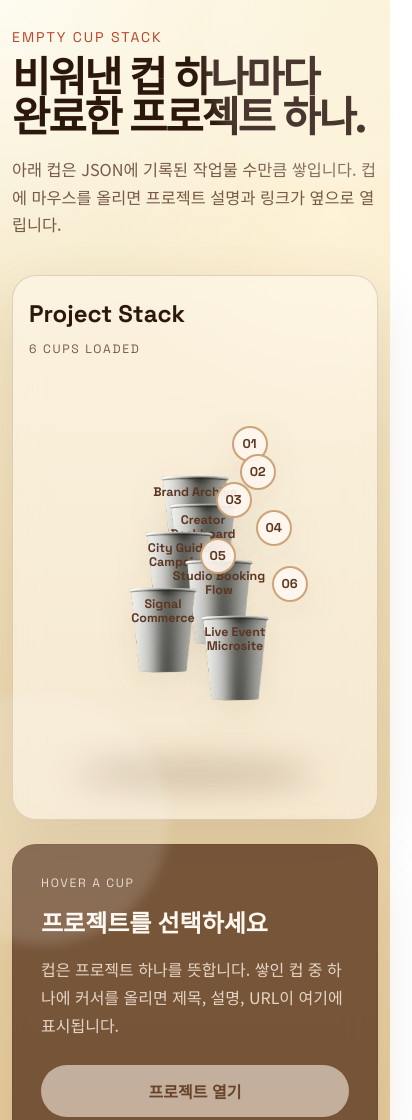
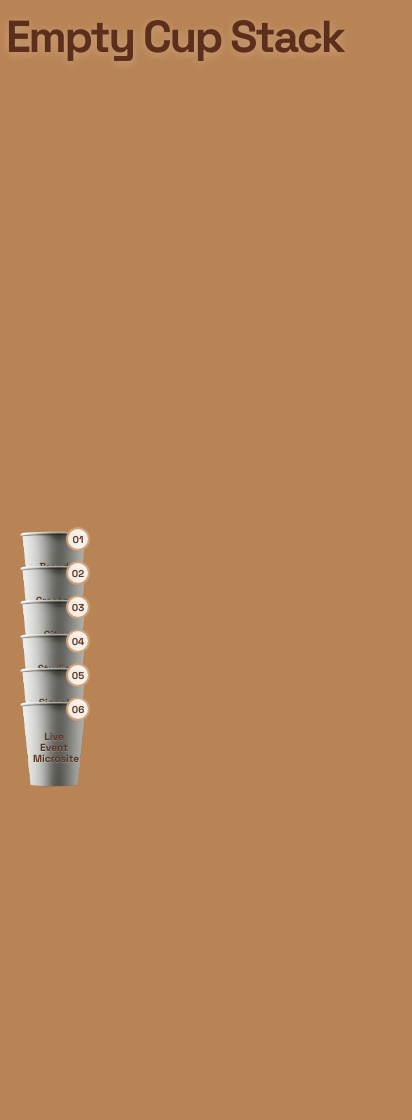
Before and after one commit to INIS2/emptycupstack, a plain HTML site: page index.html in a window 390 px wide. Shown: the top 1120 px of the page, 412 px wide, since content can reach past the window. After the commit the page ends 844 px from the top, so only its background shows below. Drawn offline with Linux system fonts and the light colour scheme.

Commit message:
Refine emptycupstack layout and interactions

```diff
--- a/assets/css/style.css
+++ b/assets/css/style.css
@@ -1,14 +1,8 @@
 :root {
-  --bg-top: #fbf3d6;
-  --bg-bottom: #e4c897;
-  --panel: rgba(87, 51, 28, 0.78);
-  --panel-border: rgba(91, 54, 31, 0.18);
-  --text: #2c170d;
-  --muted: #77594a;
-  --cup-main: #f4eee5;
-  --cup-edge: #c3915e;
+  --panel: rgba(48, 26, 15, 0.78);
+  --panel-border: rgba(255, 243, 226, 0.12);
+  --text: #28140c;
   --cup-ink: #5c3621;
-  --accent: #b9462c;
 }
 
 * {
@@ -21,161 +15,87 @@ body {
   min-height: 100%;
 }
 
+html {
+  background: #b88455;
+}
+
 body {
   font-family: "Noto Sans KR", sans-serif;
   color: var(--text);
-  background:
-    radial-gradient(circle at top left, rgba(255, 255, 255, 0.65), transparent 28%),
-    radial-gradient(circle at 85% 18%, rgba(255, 243, 217, 0.85), transparent 22%),
-    linear-gradient(180deg, var(--bg-top), var(--bg-bottom));
-}
-
-body::before,
-body::after {
-  content: "";
-  position: fixed;
-  width: 30vmax;
-  height: 30vmax;
-  border-radius: 50%;
-  background: rgba(255, 255, 255, 0.14);
-  filter: blur(6px);
-  pointer-events: none;
-}
-
-body::before {
-  top: -8vmax;
-  right: -8vmax;
-}
-
-body::after {
-  bottom: -12vmax;
-  left: -10vmax;
+  background: transparent;
 }
 
 .page-shell {
-  width: min(1180px, calc(100% - 32px));
+  width: min(1500px, calc(100% - 48px));
   margin: 0 auto;
-  padding: 48px 0 56px;
+  min-height: 100svh;
+  padding: 28px 0 0;
+  display: grid;
+  grid-template-rows: auto 1fr;
 }
 
 .hero {
-  max-width: 720px;
-  margin-bottom: 36px;
-}
-
-.hero-kicker,
-.detail-label,
-.count-label {
-  margin: 0;
-  font-family: "Space Grotesk", sans-serif;
-  text-transform: uppercase;
-  letter-spacing: 0.14em;
-}
-
-.hero-kicker {
-  color: var(--accent);
-  font-size: 0.88rem;
   margin-bottom: 12px;
 }
 
 .hero h1 {
   margin: 0;
   font-family: "Space Grotesk", sans-serif;
-  font-size: clamp(2.6rem, 8vw, 5.2rem);
-  line-height: 0.96;
+  font-size: clamp(2.8rem, 7vw, 6.4rem);
+  line-height: 0.92;
   letter-spacing: -0.05em;
-}
-
-.hero-copy {
-  margin: 18px 0 0;
-  max-width: 580px;
-  font-size: 1.02rem;
-  line-height: 1.7;
-  color: var(--muted);
+  color: #5b2f1b;
+  text-shadow: 0 2px 10px rgba(255, 244, 228, 0.28);
 }
 
 .showcase {
   display: grid;
-  grid-template-columns: minmax(0, 1.3fr) minmax(320px, 0.8fr);
-  gap: 24px;
+  grid-template-columns: minmax(180px, 0.62fr) minmax(0, 1.38fr);
+  gap: 28px;
   align-items: stretch;
+  min-height: 0;
 }
 
 .stack-panel,
 .detail-panel {
   position: relative;
-  border: 1px solid var(--panel-border);
-  border-radius: 32px;
-  backdrop-filter: blur(14px);
-  box-shadow: 0 24px 60px rgba(85, 53, 27, 0.12);
+  min-height: 0;
 }
 
 .stack-panel {
-  padding: 28px 24px 30px;
-  background: rgba(255, 250, 241, 0.52);
-  overflow: hidden;
-}
-
-.stack-panel-head {
-  display: flex;
-  justify-content: space-between;
-  gap: 12px;
-  align-items: baseline;
-}
-
-.stack-panel-head h2,
-.detail-panel h2 {
-  margin: 0;
-  font-family: "Space Grotesk", sans-serif;
-  font-size: clamp(1.5rem, 3vw, 2rem);
-}
-
-.count-label {
-  color: var(--muted);
-  font-size: 0.76rem;
+  overflow: visible;
+  background: transparent;
 }
 
 .stack-stage {
   position: relative;
-  min-height: 620px;
-  padding: 24px 16px 16px;
-  display: flex;
-  align-items: end;
-  justify-content: center;
-}
-
-.stack-shadow {
-  position: absolute;
-  left: 50%;
-  bottom: 6px;
-  width: min(440px, 72%);
-  height: 34px;
-  transform: translateX(-50%);
-  border-radius: 50%;
-  background: rgba(83, 47, 23, 0.2);
-  filter: blur(16px);
+  min-height: calc(100svh - 140px);
+  overflow: hidden;
+  background: transparent;
 }
 
 .cup-stack {
-  position: relative;
-  width: min(460px, 100%);
+  position: absolute;
+  left: 24px;
+  bottom: 24px;
+  width: 220px;
   height: 560px;
+  z-index: 2;
 }
 
 .cup-card {
-  --lift: 0px;
-  --tilt: 0deg;
   position: absolute;
-  left: 50%;
-  bottom: calc(var(--cup-order) * 42px);
-  width: min(280px, 74vw);
-  aspect-ratio: 0.82 / 1;
-  transform: translateX(calc(-50% + var(--cup-shift))) translateY(calc(var(--lift) * -1)) rotate(var(--tilt));
+  left: 0;
+  bottom: var(--cup-bottom);
+  width: 146px;
+  aspect-ratio: 0.76 / 1;
+  overflow: hidden;
+  transform: translateY(0);
   transform-origin: center bottom;
-  transition: transform 220ms ease, filter 220ms ease;
+  transition: bottom 260ms ease, transform 260ms ease, filter 260ms ease;
   text-decoration: none;
   color: inherit;
-  filter: drop-shadow(0 12px 18px rgba(89, 58, 35, 0.08));
+  filter: none;
   animation: settle 620ms cubic-bezier(.2, .8, .2, 1) both;
   animation-delay: calc(var(--cup-order) * 70ms);
 }
@@ -183,10 +103,7 @@ body::after {
 .cup-card:hover,
 .cup-card:focus-visible,
 .cup-card.is-active {
-  --lift: 16px;
-  --tilt: calc(var(--cup-tilt) * 0.35);
-  z-index: 50;
-  filter: drop-shadow(0 18px 26px rgba(89, 58, 35, 0.18));
+  filter: none;
 }
 
 .cup-card:focus-visible {
@@ -194,10 +111,14 @@ body::after {
 }
 
 .cup-image {
-  display: block;
-  width: 100%;
+  position: absolute;
+  left: 50%;
+  bottom: -2px;
+  width: 250%;
   height: 100%;
-  object-fit: contain;
+  object-fit: cover;
+  object-position: center bottom;
+  transform: translateX(-50%);
   user-select: none;
   pointer-events: none;
 }
@@ -205,67 +126,87 @@ body::after {
 .cup-label {
   position: absolute;
   left: 50%;
-  top: 38%;
-  width: 44%;
+  top: 39%;
+  width: 48%;
   transform: translateX(-50%);
   text-align: center;
   font-family: "Space Grotesk", sans-serif;
-  font-size: 0.9rem;
+  font-size: 0.84rem;
   font-weight: 700;
-  line-height: 1.15;
+  line-height: 1.08;
   color: var(--cup-ink);
   word-break: keep-all;
+  text-shadow: 0 1px 0 rgba(255, 255, 255, 0.22);
+  z-index: 2;
 }
 
 .cup-index {
   position: absolute;
-  right: 17%;
-  top: 16%;
+  right: 10px;
+  top: 16px;
   display: inline-flex;
   align-items: center;
   justify-content: center;
-  width: 36px;
-  height: 36px;
+  width: 30px;
+  height: 30px;
   border-radius: 50%;
   background: rgba(255, 247, 239, 0.92);
   border: 2px solid rgba(195, 145, 94, 0.82);
   font-family: "Space Grotesk", sans-serif;
   font-weight: 700;
-  font-size: 0.8rem;
+  font-size: 0.72rem;
   color: var(--cup-ink);
   z-index: 3;
 }
 
 .detail-panel {
-  padding: 28px;
+  align-self: center;
+  min-height: 420px;
+  padding: 40px 42px;
+  border: 1px solid var(--panel-border);
+  border-radius: 34px;
   background: var(--panel);
   color: #fff7f0;
   display: flex;
   flex-direction: column;
-  justify-content: space-between;
+  justify-content: center;
+  gap: 20px;
+  backdrop-filter: blur(16px);
+  box-shadow: 0 28px 50px rgba(39, 18, 10, 0.22);
+  opacity: 0;
+  transform: translateX(28px);
+  pointer-events: none;
+  transition: opacity 220ms ease, transform 260ms ease;
 }
 
-.detail-label {
-  color: rgba(255, 228, 203, 0.72);
-  font-size: 0.76rem;
+.detail-panel.is-visible {
+  opacity: 1;
+  transform: translateX(0);
+  pointer-events: auto;
 }
 
 .detail-panel h2 {
-  margin-top: 10px;
-  margin-bottom: 16px;
+  margin: 0;
+  font-family: "Space Grotesk", sans-serif;
+  font-size: clamp(2.2rem, 4vw, 4.8rem);
+  line-height: 0.92;
+  max-width: 12ch;
 }
 
 .detail-panel p {
   margin: 0;
+  max-width: 56ch;
   color: rgba(255, 241, 229, 0.82);
-  line-height: 1.75;
+  font-size: clamp(1rem, 1.5vw, 1.2rem);
+  line-height: 1.9;
 }
 
 .detail-link {
   display: inline-flex;
   align-items: center;
   justify-content: center;
-  margin-top: 26px;
+  align-self: flex-start;
+  margin-top: 8px;
   padding: 14px 18px;
   border-radius: 999px;
   background: #fff6ec;
@@ -289,68 +230,112 @@ body::after {
 @keyframes settle {
   from {
     opacity: 0;
-    transform: translateX(calc(-50% + var(--cup-shift))) translateY(36px) rotate(calc(var(--cup-tilt) * -1));
+    transform: translateY(36px);
   }
   to {
     opacity: 1;
-    transform: translateX(calc(-50% + var(--cup-shift))) translateY(0) rotate(var(--tilt));
+    transform: translateY(0);
   }
 }
 
 @media (max-width: 900px) {
   .page-shell {
-    width: min(100% - 24px, 960px);
-    padding-top: 28px;
+    width: min(100% - 20px, 960px);
+    min-height: 100svh;
+    padding-top: 22px;
   }
 
   .showcase {
-    grid-template-columns: 1fr;
+    grid-template-columns: minmax(150px, 0.72fr) minmax(0, 1.28fr);
+    gap: 18px;
   }
 
   .stack-stage {
-    min-height: 520px;
+    min-height: calc(100svh - 120px);
   }
 
   .cup-stack {
-    height: 470px;
+    left: 10px;
+    width: 170px;
+    height: 430px;
+    bottom: 22px;
   }
 
   .cup-card {
-    bottom: calc(var(--cup-order) * 34px);
-    width: min(250px, 78vw);
+    width: 108px;
+  }
+
+  .detail-panel {
+    min-height: 0;
+    padding: 24px 22px;
+  }
+
+  .detail-panel h2 {
+    font-size: clamp(1.7rem, 4.8vw, 3rem);
+  }
+
+  .detail-panel p {
+    font-size: 0.95rem;
+    line-height: 1.7;
   }
 }
 
 @media (max-width: 560px) {
-  .stack-panel,
+  .page-shell {
+    width: calc(100% - 12px);
+    min-height: 100svh;
+    padding-top: 16px;
+  }
+
+  .showcase {
+    grid-template-columns: 136px minmax(0, 1fr);
+    gap: 12px;
+  }
+
+  .stack-stage {
+    min-height: calc(100svh - 92px);
+  }
+
+  .cup-stack {
+    left: 4px;
+    width: 136px;
+    height: 360px;
+    bottom: 20px;
+  }
+
+  .cup-card {
+    width: 88px;
+  }
+
+  .cup-label {
+    font-size: 0.64rem;
+  }
+
+  .cup-index {
+    width: 24px;
+    height: 24px;
+    right: 8px;
+    top: 12px;
+    font-size: 0.62rem;
+  }
+
   .detail-panel {
+    min-height: 0;
+    padding: 18px 16px;
     border-radius: 24px;
   }
 
-  .stack-panel {
-    padding: 22px 16px 22px;
+  .detail-panel h2 {
+    font-size: clamp(1.3rem, 7vw, 2rem);
   }
 
-  .stack-panel-head {
-    flex-direction: column;
-    align-items: flex-start;
+  .detail-panel p {
+    font-size: 0.88rem;
+    line-height: 1.55;
   }
 
-  .stack-stage {
-    min-height: 440px;
-    padding: 16px 4px 6px;
-  }
-
-  .cup-stack {
-    height: 400px;
-  }
-
-  .cup-card {
-    bottom: calc(var(--cup-order) * 28px);
-    width: min(220px, 82vw);
-  }
-
-  .cup-label {
-    font-size: 0.78rem;
+  .detail-link {
+    padding: 12px 14px;
+    font-size: 0.86rem;
   }
 }
--- a/assets/js/script.js
+++ b/assets/js/script.js
@@ -1,79 +1,182 @@
 const stackElement = document.querySelector("#cup-stack");
-const countElement = document.querySelector("#project-count");
+const detailPanel = document.querySelector(".detail-panel");
 const detailTitle = document.querySelector("#detail-title");
 const detailDesc = document.querySelector("#detail-desc");
 const detailLink = document.querySelector("#detail-link");
 const template = document.querySelector("#cup-template");
 
+const fallbackProjects = [
+  {
+    title: "Brand Archive",
+    url: "https://example.com/brand-archive",
+    desc: "브랜드 스토리와 제품 라인업을 한 화면에서 탐색할 수 있도록 설계한 아카이브형 웹사이트."
+  },
+  {
+    title: "Creator Dashboard",
+    url: "https://example.com/creator-dashboard",
+    desc: "콘텐츠 성과, 일정, 협업 요청을 빠르게 파악할 수 있도록 구성한 크리에이터 대시보드."
+  },
+  {
+    title: "City Guide Campaign",
+    url: "https://example.com/city-guide",
+    desc: "지역 행사와 장소 정보를 시각적으로 큐레이션한 프로모션 랜딩페이지."
+  },
+  {
+    title: "Studio Booking Flow",
+    url: "https://example.com/studio-booking",
+    desc: "촬영 스튜디오 예약 단계를 단순화하고 전환율을 높이는 데 초점을 둔 예약 플로우."
+  },
+  {
+    title: "Signal Commerce",
+    url: "https://example.com/signal-commerce",
+    desc: "상품 큐레이션과 빠른 결제 경험을 결합한 실험형 커머스 프로젝트."
+  },
+  {
+    title: "Live Event Microsite",
+    url: "https://example.com/live-event",
+    desc: "라이브 일정, 하이라이트, 티켓 링크를 집약해 보여주는 이벤트 마이크로사이트."
+  }
+];
+
 const defaultDetail = {
-  title: "프로젝트를 선택하세요",
-  desc: "컵은 프로젝트 하나를 뜻합니다. 쌓인 컵 중 하나에 커서를 올리면 제목, 설명, URL이 여기에 표시됩니다.",
+  title: "Project",
+  desc: "Hover over a cup to read the project.",
   url: "#"
 };
+
+let currentProjects = [];
+let activeIndex = -1;
+let pinnedIndex = -1;
+
+const getStackIndexFromDomIndex = (domIndex, total) => total - domIndex - 1;
+
+const getEffectiveIndex = () => (pinnedIndex >= 0 ? pinnedIndex : activeIndex);
 
 const updateDetail = (project, activeCard) => {
   detailTitle.textContent = project.title;
   detailDesc.textContent = project.desc;
   detailLink.href = project.url;
-  detailLink.textContent = "프로젝트 열기";
+  detailLink.textContent = "Open Project";
   detailLink.classList.toggle("is-disabled", project.url === "#");
   detailLink.setAttribute("aria-disabled", String(project.url === "#"));
 
-  document.querySelectorAll(".cup-card.is-active").forEach((card) => {
+  document.querySelectorAll(".cup-card").forEach((card) => {
     card.classList.remove("is-active");
+    card.classList.remove("is-pinned");
   });
 
   if (activeCard) {
     activeCard.classList.add("is-active");
+    if (pinnedIndex >= 0) {
+      activeCard.classList.add("is-pinned");
+    }
+    detailPanel.classList.add("is-visible");
+  } else {
+    detailPanel.classList.remove("is-visible");
   }
 };
 
-const createCupCard = (project, index, total) => {
+const computeBottomOffset = (stackIndex, activeStackIndex) => {
+  const compactGap = 34;
+  const focusLift = 108;
+  const aboveGap = 40;
+
+  if (activeStackIndex < 1) {
+    return stackIndex * compactGap;
+  }
+
+  if (stackIndex < activeStackIndex) {
+    return stackIndex * compactGap;
+  }
+
+  if (stackIndex === activeStackIndex) {
+    return (stackIndex * compactGap) + focusLift;
+  }
+
+  return (activeStackIndex * compactGap) + focusLift + ((stackIndex - activeStackIndex) * aboveGap);
+};
+
+const applyStackLayout = () => {
+  const cards = [...stackElement.querySelectorAll(".cup-card")];
+  const total = cards.length;
+  const effectiveIndex = getEffectiveIndex();
+  const rawActiveStackIndex = effectiveIndex < 0 ? -1 : getStackIndexFromDomIndex(effectiveIndex, total);
+  const activeStackIndex = rawActiveStackIndex === 0 ? -1 : rawActiveStackIndex;
+
+  cards.forEach((card, domIndex) => {
+    const stackIndex = getStackIndexFromDomIndex(domIndex, total);
+    const bottom = computeBottomOffset(stackIndex, activeStackIndex);
+    const layer = total - stackIndex;
+
+    card.style.setProperty("--cup-bottom", `${bottom}px`);
+    card.style.zIndex = String(layer);
+  });
+};
+
+const syncSelection = () => {
+  const index = getEffectiveIndex();
+
+  if (index < 0) {
+    updateDetail(defaultDetail, null);
+  } else {
+    const cards = stackElement.querySelectorAll(".cup-card");
+    updateDetail(currentProjects[index], cards[index]);
+  }
+
+  applyStackLayout();
+};
+
+const setActiveCup = (index) => {
+  if (pinnedIndex >= 0) {
+    return;
+  }
+
+  activeIndex = index;
+  syncSelection();
+};
+
+const togglePinnedCup = (index) => {
+  pinnedIndex = pinnedIndex === index ? -1 : index;
+  activeIndex = pinnedIndex >= 0 ? index : -1;
+  syncSelection();
+};
+
+const createCupCard = (project, index) => {
   const cup = template.content.firstElementChild.cloneNode(true);
   const label = cup.querySelector(".cup-label");
   const indexBadge = cup.querySelector(".cup-index");
-  const horizontalShift = `${((index % 2 === 0 ? -1 : 1) * Math.min(index, 6)) * 8}px`;
-  const tilt = `${(index % 2 === 0 ? -1 : 1) * Math.min(8, index * 1.2)}deg`;
   const shortTitle = project.title.length > 24 ? `${project.title.slice(0, 22)}...` : project.title;
 
-  cup.href = project.url;
-  cup.setAttribute("aria-label", `${project.title} 프로젝트 보기`);
-  cup.style.setProperty("--cup-order", total - index - 1);
-  cup.style.setProperty("--cup-shift", horizontalShift);
-  cup.style.setProperty("--cup-tilt", tilt);
+  cup.href = "#";
+  cup.setAttribute("aria-label", `View project ${project.title}`);
   label.textContent = shortTitle;
   indexBadge.textContent = String(index + 1).padStart(2, "0");
 
-  const activate = () => updateDetail(project, cup);
-  const reset = () => updateDetail(defaultDetail, null);
-
-  cup.addEventListener("mouseenter", activate);
-  cup.addEventListener("focus", activate);
-  cup.addEventListener("mouseleave", reset);
-  cup.addEventListener("blur", reset);
+  cup.addEventListener("mouseenter", () => setActiveCup(index));
+  cup.addEventListener("focus", () => setActiveCup(index));
+  cup.addEventListener("click", (event) => {
+    event.preventDefault();
+    togglePinnedCup(index);
+  });
 
   return cup;
 };
 
 const renderProjects = (projects) => {
+  currentProjects = projects;
+  activeIndex = -1;
+  pinnedIndex = -1;
   stackElement.innerHTML = "";
-  countElement.textContent = `${projects.length} cups loaded`;
 
   projects.forEach((project, index) => {
-    stackElement.appendChild(createCupCard(project, index, projects.length));
+    stackElement.appendChild(createCupCard(project, index));
   });
+
+  syncSelection();
 };
 
 const renderError = () => {
-  countElement.textContent = "0 cups loaded";
-  updateDetail(
-    {
-      title: "데이터를 불러오지 못했습니다",
-      desc: "assets/data/projects.json 파일 형식이 올바른지 확인하세요. 항목은 title, url, desc가 필요합니다.",
-      url: "#"
-    },
-    null
-  );
+  renderProjects(fallbackProjects);
 };
 
 const loadProjects = async () => {
@@ -86,12 +189,24 @@ const loadProjects = async () => {
     const projects = await response.json();
     const validProjects = projects.filter((project) => project.title && project.url && project.desc);
 
-    renderProjects(validProjects);
+    renderProjects(validProjects.length ? validProjects : fallbackProjects);
   } catch (error) {
     console.error(error);
     renderError();
   }
 };
 
-updateDetail(defaultDetail, null);
+stackElement.addEventListener("mouseleave", () => {
+  if (pinnedIndex < 0) {
+    setActiveCup(-1);
+  }
+});
+
+stackElement.addEventListener("focusout", (event) => {
+  if (pinnedIndex < 0 && !stackElement.contains(event.relatedTarget)) {
+    setActiveCup(-1);
+  }
+});
+
+syncSelection();
 loadProjects();
--- a/index.html
+++ b/index.html
@@ -6,7 +6,7 @@
   <title>Empty Cup Stack</title>
   <meta
     name="description"
-    content="완료한 프로젝트를 빈 컵처럼 차곡차곡 쌓아 올린 포트폴리오 랜딩페이지"
+    content="Minimal portfolio landing page with a stacked cup motif"
   >
   <link rel="preconnect" href="https://fonts.googleapis.com">
   <link rel="preconnect" href="https://fonts.gstatic.com" crossorigin>
@@ -19,33 +19,18 @@
 <body>
   <div class="page-shell">
     <header class="hero">
-      <p class="hero-kicker">Empty Cup Stack</p>
-      <h1>비워낸 컵 하나마다<br>완료한 프로젝트 하나.</h1>
-      <p class="hero-copy">
-        아래 컵은 JSON에 기록된 작업물 수만큼 쌓입니다.
-        컵에 마우스를 올리면 프로젝트 설명과 링크가 옆으로 열립니다.
-      </p>
+      <h1>Empty Cup Stack</h1>
     </header>
 
     <main class="showcase">
-      <section class="stack-panel" aria-labelledby="stack-title">
-        <div class="stack-panel-head">
-          <h2 id="stack-title">Project Stack</h2>
-          <p id="project-count" class="count-label">0 cups loaded</p>
-        </div>
-        <div class="stack-stage">
-          <div class="stack-shadow" aria-hidden="true"></div>
-          <div id="cup-stack" class="cup-stack" aria-live="polite"></div>
+      <section class="stack-panel" aria-label="Project stack">
+        <div class="stack-stage">          <div id="cup-stack" class="cup-stack" aria-live="polite"></div>
         </div>
       </section>
 
       <aside class="detail-panel" aria-live="polite">
-        <p class="detail-label">Hover a cup</p>
-        <h2 id="detail-title">프로젝트를 선택하세요</h2>
-        <p id="detail-desc">
-          컵은 프로젝트 하나를 뜻합니다. 쌓인 컵 중 하나에 커서를 올리면
-          제목, 설명, URL이 여기에 표시됩니다.
-        </p>
+        <h2 id="detail-title">Project</h2>
+        <p id="detail-desc">Hover over a cup to read the project.</p>
         <a
           id="detail-link"
           class="detail-link is-disabled"
@@ -54,7 +39,7 @@
           rel="noreferrer"
           aria-disabled="true"
         >
-          프로젝트 열기
+          Open Project
         </a>
       </aside>
     </main>
```
Also changed, not shown: 1 other file.
